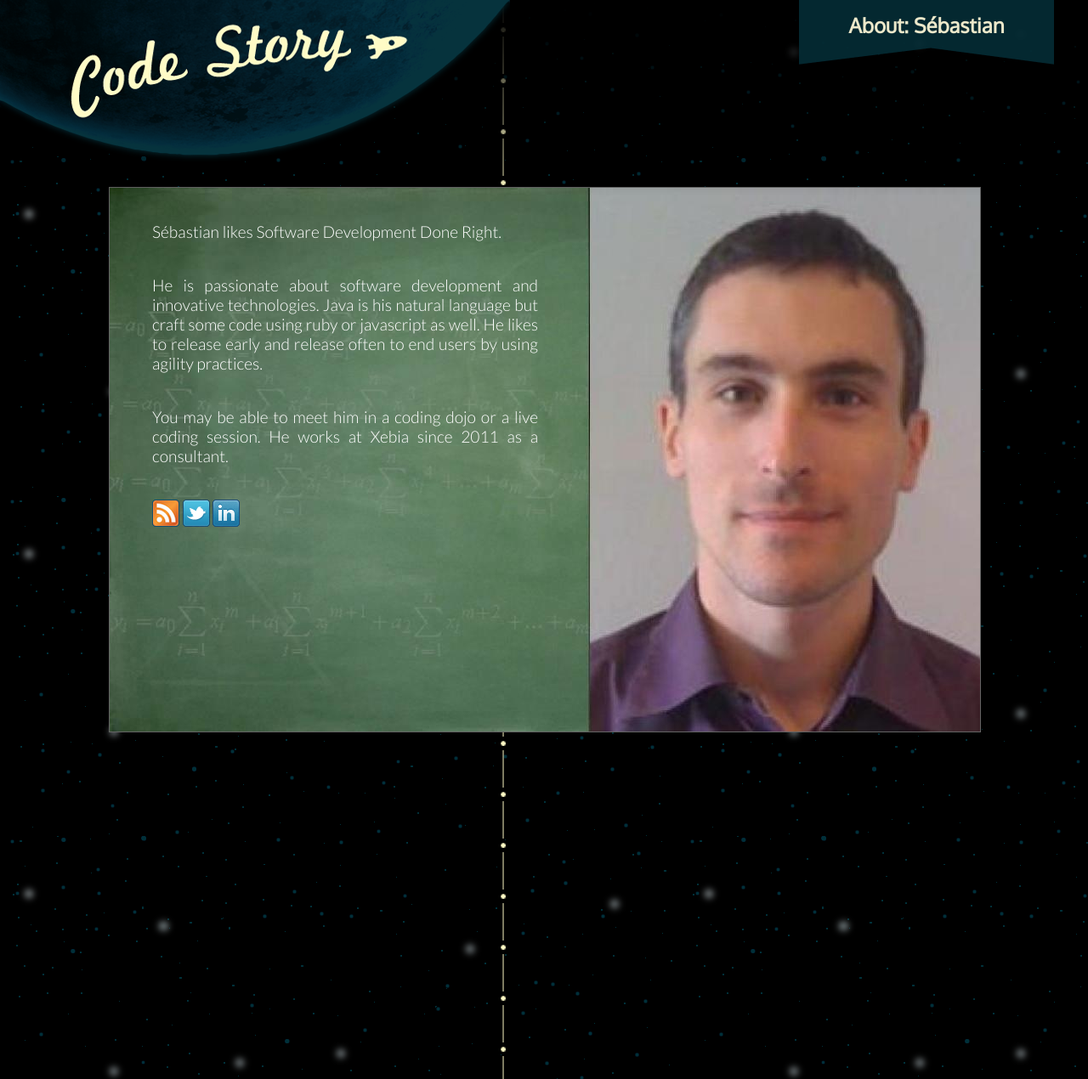
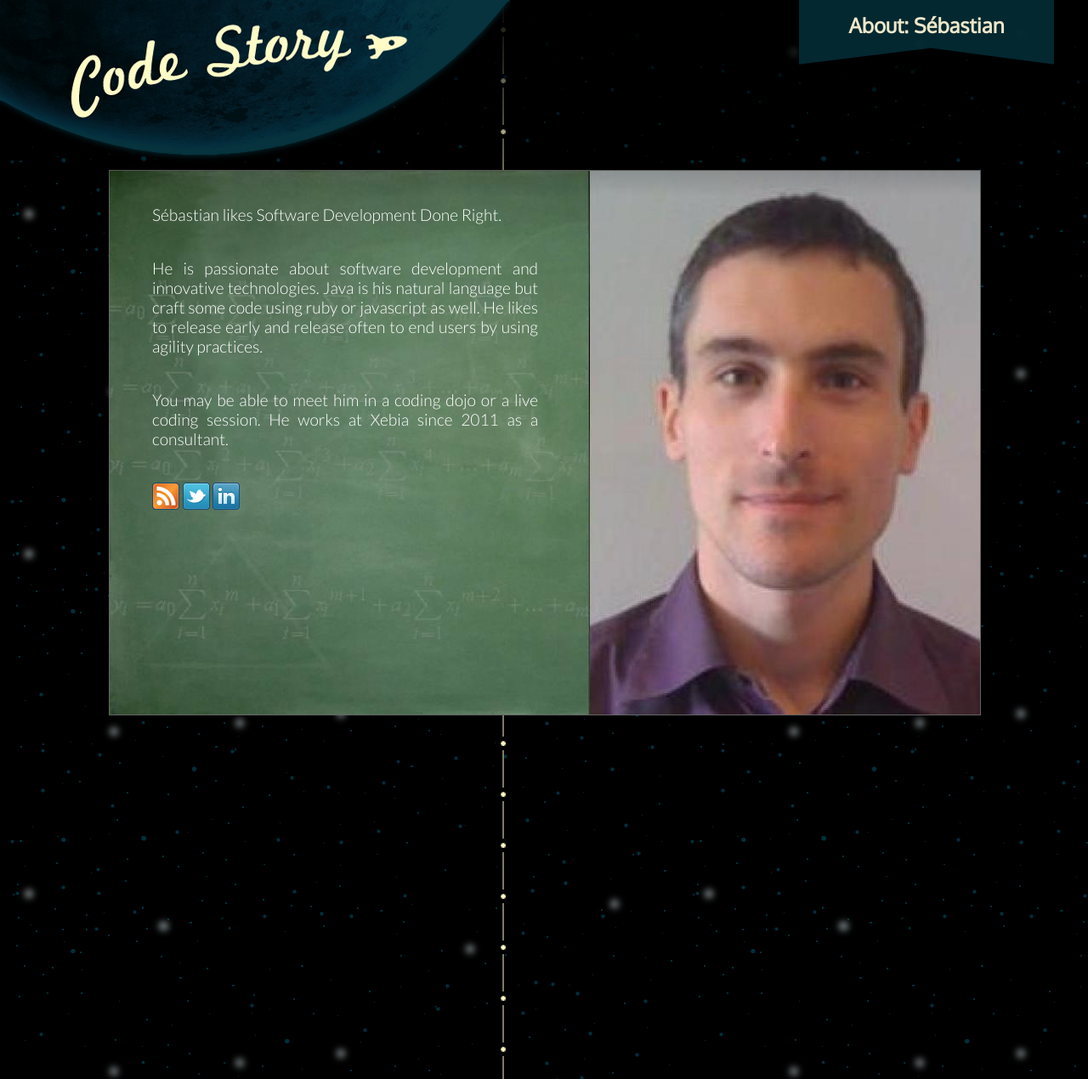
Before and after one commit to CodeStory/code-story-blog, a Jekyll site: the page built from about/sebastian.markdown, in a window 1280 px wide. Shown: the whole page at 85% size. Built offline with Jekyll 4.4.1, drawn with Linux system fonts in a browser that asks for light colours.

Commit message:
Better centering for bio

```diff
--- a/css/screen.css
+++ b/css/screen.css
@@ -93,7 +93,7 @@
 	z-index: 9998;
 }
 #main {
-	width: 1020px;
+	width: 800px;
 	margin: 0 auto;
 	min-height: 1020px;
 	padding-top: 250px;
@@ -142,10 +142,6 @@
 }
 .article:nth-child(even) .date, .article:nth-child(even) a {
 	margin-left: 8px;
-}
-#main {
-	align: center;
-	width: 800px;
 }
 #post {
 	background-color: white;
@@ -225,7 +221,7 @@
 	height: 640px;
 	position: absolute;
 	left: 50%;
-	top: 50%;
+	top: 430px;
 	margin: -230px 0 0 -512px;
 	border: solid 1px rgb(100,100,100);
 }
```
